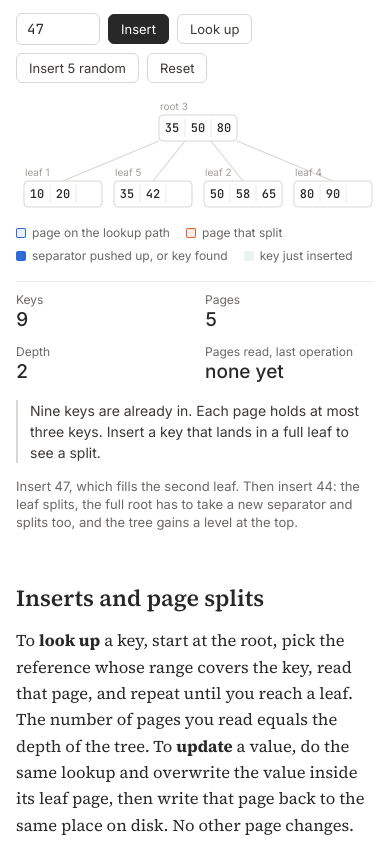
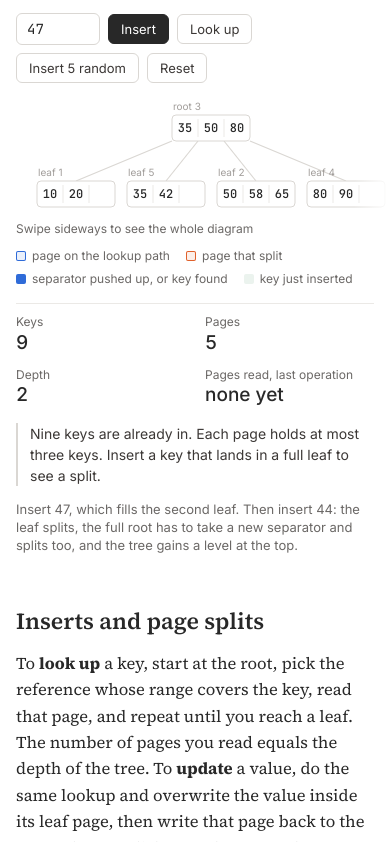
Before and after one commit to rupokghosh/learn-data-systems, a plain HTML site: page lessons/b-trees.html in a window 390 px wide. Shown: the part 1673-2515 px from the top of the page. Drawn offline with Linux system fonts and the light colour scheme.

Commit message:
Make the site easier to use on phones
Wide diagrams keep their minimum width so labels stay readable, so on a
phone they scroll sideways. They now run to the screen edge, fade where
they are cut off, and say "Swipe sideways" until you do. On touch screens,
buttons and inputs are finger-sized, and inputs use 16px text so iOS does
not zoom in when you tap one.

Co-Authored-By: Claude Opus 5.5 <noreply@anthropic.com>

```diff
--- a/assets/site.js
+++ b/assets/site.js
@@ -264,6 +264,24 @@ function buildReadingBar() {
   update();
 }
 
+// Wide diagrams keep a minimum width so their labels stay readable, which means on a
+// phone they scroll sideways. Mark the ones that do, so CSS can fade the cut edge and
+// show a hint, and drop the hint once the reader has swiped.
+function markScrollers() {
+  const boxes = document.querySelectorAll(".scroll-x");
+  if (!boxes.length) return;
+  const check = (el) => {
+    const more = el.scrollWidth - el.clientWidth > 4;
+    el.classList.toggle("can-scroll", more);
+    el.classList.toggle("at-end", !more || el.scrollLeft + el.clientWidth >= el.scrollWidth - 4);
+  };
+  const ro = new ResizeObserver((entries) => entries.forEach((e) => check(e.target)));
+  boxes.forEach((el) => {
+    ro.observe(el);
+    el.addEventListener("scroll", () => { check(el); if (el.scrollLeft > 8) el.classList.add("swiped"); }, { passive: true });
+  });
+}
+
 // Shown at the bottom of every page: this site is a fan project, not an official one.
 function buildNotice() {
   const host = document.querySelector(".post, main.home");
@@ -280,4 +298,5 @@ buildToc();
 buildFooter();
 buildReadStatus();
 buildReadingBar();
+markScrollers();
 buildNotice();
--- a/assets/style.css
+++ b/assets/style.css
@@ -250,8 +250,25 @@ pre.code { margin: 0 0 14px; }
   .post-foot a:hover span { text-decoration: underline; text-decoration-color: color-mix(in srgb, currentColor 30%, transparent); text-underline-offset: 3px; }
 }
 
+/* ---------- Phones and touch screens ---------- */
+/* Diagrams that scroll sideways run to the screen edge, fade where they are cut off,
+   and say so until the reader has swiped once. */
+.scroll-x.can-scroll::after { content: "Swipe sideways to see the whole diagram"; position: sticky; left: 0; display: block; width: max-content; margin-top: 6px; font: 12px/1.4 var(--sans); color: var(--ink-3); }
+.scroll-x.can-scroll.swiped::after { content: none; }
+.scroll-x.can-scroll:not(.at-end) { -webkit-mask-image: linear-gradient(to right, #000 calc(100% - 36px), transparent); mask-image: linear-gradient(to right, #000 calc(100% - 36px), transparent); }
+@media (pointer: coarse) {
+  /* Finger-sized controls. Inputs at 16px also stop iOS from zooming in on focus. */
+  figure.widget .btn { height: 36px; }
+  figure.widget .btn.sm, figure.widget .c11-chip .btn, figure.widget .srv .btn, figure.widget .tx-col .btn { height: 34px; }
+  figure.widget select, figure.widget input[type="text"], figure.widget input[type="number"] { height: 36px; font-size: 16px; }
+  input[type="range"] { height: 28px; }
+  .link-btn { padding: 6px 0; }
+  .topnav a { padding: 6px 0; }
+}
+
 @media (max-width: 700px) {
   body { font-size: 16.5px; }
+  .scroll-x.can-scroll { margin-inline: -16px; padding-inline: 16px; }
   .course-progress { padding: 16px 16px 2px; }
   .read-row { flex-wrap: wrap; }
   .post { padding-top: 24px; }
```
